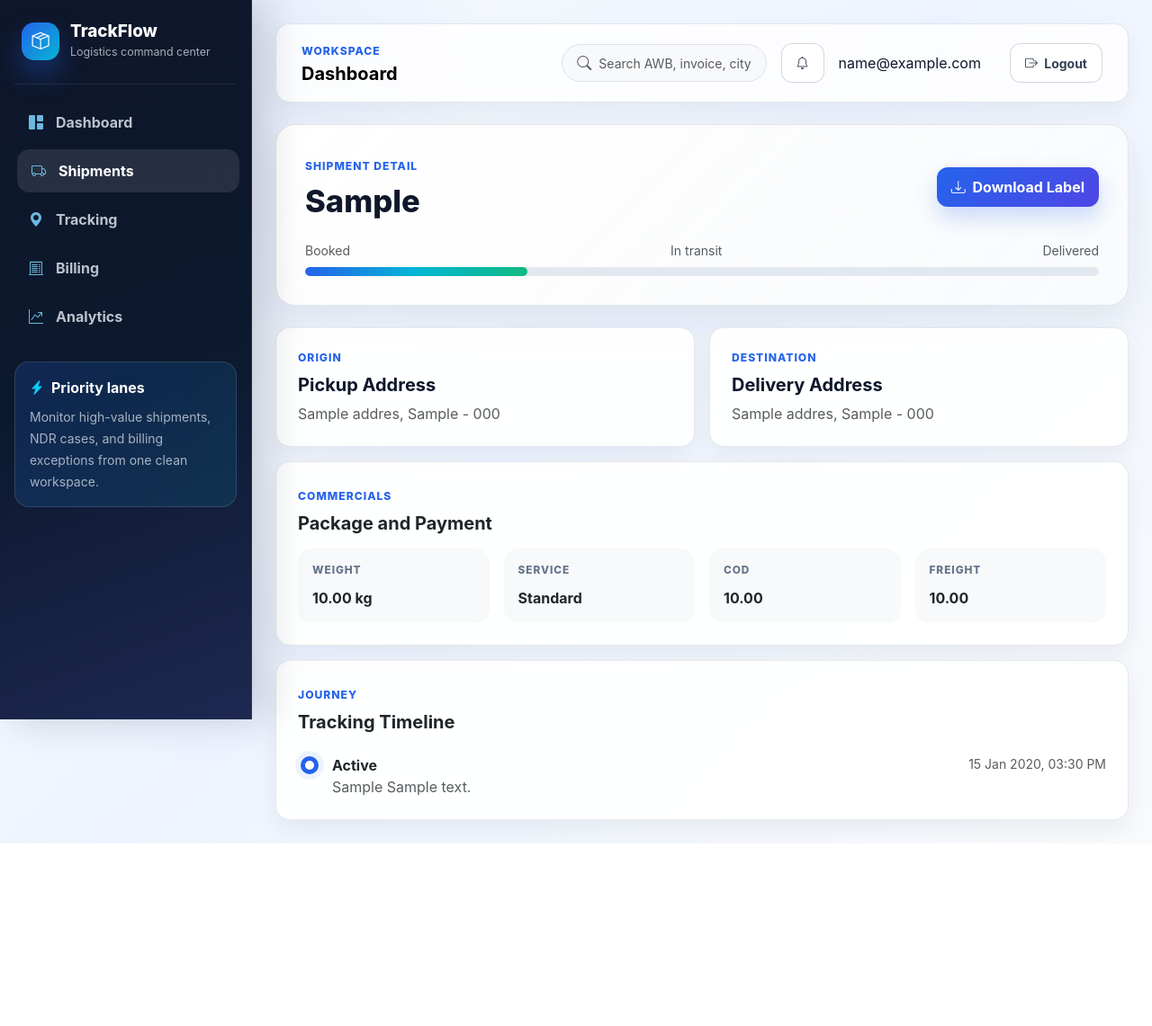
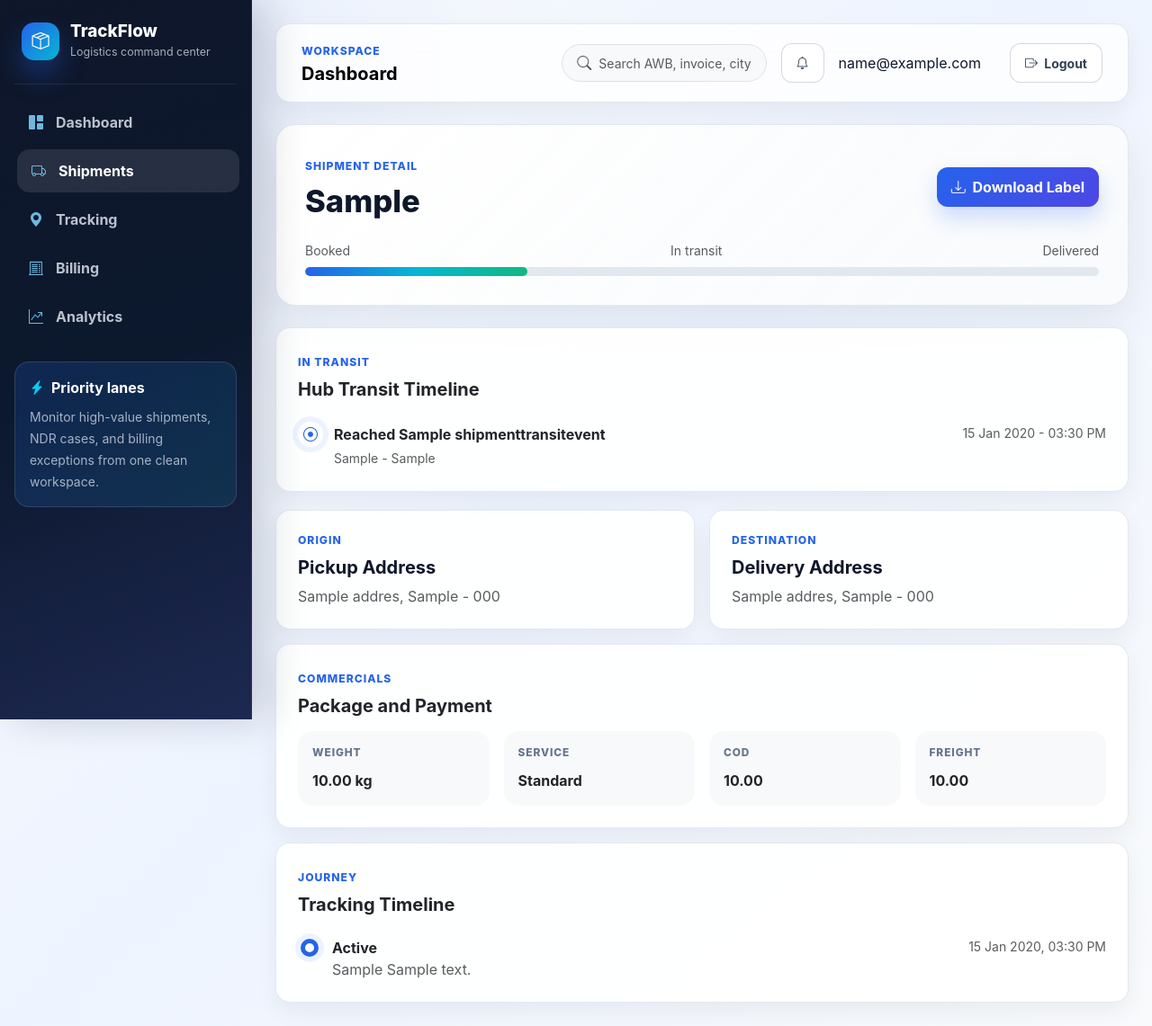
Before and after one commit to haizotechsolution/TrackFlow, a Django app: a page that uses templates/shipments/shipment_detail.html in a window 1280 px wide. Shown: the whole page at 90% size. Before the commit the page ends 938 px from the top, so only its background shows below. Run offline with Django 5.2, Linux system fonts and the light colour scheme; a user stored in the database is signed in; tables that the repository leaves empty hold one stand-in row (values such as "Sample post"); parts of the project's set-up code (start-up, migrations or seed data) failed here and were passed over.

Commit message:
Final commit

```diff
--- a/apps/shipments/views.py
+++ b/apps/shipments/views.py
@@ -1,6 +1,7 @@
 from django.http import FileResponse
 from django.contrib.auth.decorators import login_required
 from django.shortcuts import get_object_or_404, redirect, render
+from django.utils import timezone
 from django_fsm import can_proceed
 from rest_framework import request, viewsets
 from rest_framework.decorators import action
@@ -107,6 +108,44 @@ def scoped_shipments_for_user(user):
     return queryset.filter(merchant=user)
 
 
+def build_transit_timeline(shipment):
+    try:
+        transit_events = list(shipment.transit_events.all())
+    except Exception:
+        return [], True
+
+    current_time = timezone.now()
+    latest_event = None
+    for event in transit_events:
+        event.is_pending = event.event_timestamp > current_time
+        event.is_latest = False
+        event.is_completed = False
+        if event.is_pending:
+            event.timeline_label = f'Expected at {event.hub_name}'
+        elif event.event_type == 'REACHED_HUB':
+            event.timeline_label = f'Reached {event.hub_name}'
+        elif event.event_type == 'DEPARTED_HUB':
+            event.timeline_label = f'Departed {event.hub_name}'
+        elif event.event_type == 'ARRIVED_DESTINATION_HUB':
+            event.timeline_label = f'Arrived at {event.hub_name}'
+        elif event.event_type == 'OUT_FOR_DELIVERY':
+            event.timeline_label = f'Out for delivery from {event.hub_name}'
+        elif event.event_type == 'DELIVERED':
+            event.timeline_label = f'Delivered from {event.hub_name}'
+        else:
+            event.timeline_label = f'{event.get_event_type_display()} {event.hub_name}'
+        if not event.is_pending:
+            latest_event = event
+
+    if latest_event:
+        latest_event.is_latest = True
+
+    for event in transit_events:
+        event.is_completed = not event.is_pending and not event.is_latest
+
+    return transit_events, False
+
+
 @login_required(login_url='account-login-page')
 def shipment_list_page(request):
     shipments = scoped_shipments_for_user(request.user)
@@ -142,10 +181,22 @@ def shipment_list_page(request):
 @login_required(login_url='account-login-page')
 def shipment_detail_page(request, awb):
     shipment = get_object_or_404(
-        scoped_shipments_for_user(request.user).prefetch_related('tracking_events'),
+        scoped_shipments_for_user(request.user).prefetch_related(
+            'tracking_events',
+            'transit_events',
+        ),
         awb=awb,
     )
-    return render(request, 'shipments/shipment_detail.html', {'shipment': shipment})
+    transit_events, transit_timeline_failed = build_transit_timeline(shipment)
+    return render(
+        request,
+        'shipments/shipment_detail.html',
+        {
+            'shipment': shipment,
+            'transit_events': transit_events,
+            'transit_timeline_failed': transit_timeline_failed,
+        },
+    )
 
 
 @login_required(login_url='account-login-page')
--- a/apps/tracking/models.py
+++ b/apps/tracking/models.py
@@ -58,3 +58,40 @@ class TrackingLocation(models.Model):
 
     def __str__(self):
         return f"{self.shipment.awb} Location"
+
+
+class ShipmentTransitEvent(models.Model):
+    REACHED_HUB = 'REACHED_HUB'
+    DEPARTED_HUB = 'DEPARTED_HUB'
+    ARRIVED_DESTINATION_HUB = 'ARRIVED_DESTINATION_HUB'
+    OUT_FOR_DELIVERY = 'OUT_FOR_DELIVERY'
+    DELIVERED = 'DELIVERED'
+
+    EVENT_TYPE_CHOICES = [
+        (REACHED_HUB, 'Reached Hub'),
+        (DEPARTED_HUB, 'Departed Hub'),
+        (ARRIVED_DESTINATION_HUB, 'Arrived at Destination Hub'),
+        (OUT_FOR_DELIVERY, 'Out For Delivery'),
+        (DELIVERED, 'Delivered'),
+    ]
+
+    shipment = models.ForeignKey(
+        'shipments.Shipment',
+        on_delete=models.CASCADE,
+        related_name='transit_events'
+    )
+    hub_name = models.CharField(max_length=255)
+    city = models.CharField(max_length=100, blank=True)
+    event_type = models.CharField(max_length=40, choices=EVENT_TYPE_CHOICES)
+    event_timestamp = models.DateTimeField()
+    remarks = models.TextField(blank=True)
+    created_at = models.DateTimeField(auto_now_add=True)
+
+    class Meta:
+        ordering = ['event_timestamp', 'created_at']
+        indexes = [
+            models.Index(fields=['shipment', 'event_timestamp']),
+        ]
+
+    def __str__(self):
+        return f"{self.shipment.awb} - {self.get_event_type_display()} - {self.hub_name}"
--- a/config/settings.py
+++ b/config/settings.py
@@ -124,7 +124,7 @@ else:
             "ENGINE": DB_ENGINE,
             "NAME": env("DB_NAME", default="trackflow_db"),
             "USER": env("DB_USER", default="postgres"),
-            "PASSWORD": env("DB_PASSWORD", default="oracle"),
+            "PASSWORD": env("DB_PASSWORD", default="0718"),
             "HOST": env("DB_HOST", default="localhost"),
             "PORT": env("DB_PORT", default="5432"),
         }
@@ -308,7 +308,7 @@ WHATSAPP_TOKEN = env("WHATSAPP_TOKEN", default="")
 # ==========================================
 # MAPS
 # ==========================================
-GOOGLE_MAPS_API_KEY = env("GOOGLE_MAPS_API_KEY", default="")
+GOOGLE_MAPS_API_KEY = env("GOOGLE_MAPS_API_KEY", default="AIzaSyA69xGcmBQYt6JDbWMWq55AoZgUiRFho4w")
 
 # ==========================================
 # TEST SETTINGS
--- a/templates/shipments/shipment_detail.html
+++ b/templates/shipments/shipment_detail.html
@@ -18,7 +18,48 @@
         <div class="progress-rail"><span style="width: {% if shipment.status == 'DELIVERED' %}100{% elif shipment.status == 'IN_TRANSIT' or shipment.status == 'OUT_FOR_DELIVERY' %}68{% elif shipment.status == 'FAILED' or shipment.status == 'RTO' %}44{% else %}28{% endif %}%"></span></div>
       </div>
     </div>
-    <div class="row g-3">
+    <div class="card mt-3">
+      <div class="card-body p-4">
+        <span class="eyebrow">In Transit</span>
+        <h2 class="h5 fw-bold mt-2 mb-4">Hub Transit Timeline</h2>
+
+        {% if transit_timeline_failed %}
+          <div class="empty-state py-3">Transit updates are temporarily unavailable.</div>
+        {% elif transit_events %}
+          <div class="hub-transit-timeline">
+            {% for event in transit_events %}
+              <div class="hub-transit-item {% if event.is_latest %}is-active{% elif event.is_pending %}is-pending{% else %}is-complete{% endif %}">
+                <span class="hub-transit-icon">
+                  {% if event.is_pending %}
+                    <i class="bi bi-circle"></i>
+                  {% elif event.is_latest %}
+                    <i class="bi bi-record-circle"></i>
+                  {% else %}
+                    <i class="bi bi-check-circle-fill"></i>
+                  {% endif %}
+                </span>
+                <div class="hub-transit-content">
+                  <div class="d-flex flex-wrap justify-content-between gap-2">
+                    <strong>{{ event.timeline_label }}</strong>
+                    <span class="text-muted small">{{ event.event_timestamp|date:"d M Y - h:i A" }}</span>
+                  </div>
+                  {% if event.city or event.remarks %}
+                    <div class="text-muted small mt-1">
+                      {% if event.city %}{{ event.city }}{% endif %}
+                      {% if event.city and event.remarks %} - {% endif %}
+                      {% if event.remarks %}{{ event.remarks }}{% endif %}
+                    </div>
+                  {% endif %}
+                </div>
+              </div>
+            {% endfor %}
+          </div>
+        {% else %}
+          <div class="empty-state py-3">No transit updates available.</div>
+        {% endif %}
+      </div>
+    </div>
+    <div class="row g-3 mt-1">
       <div class="col-md-6"><div class="card card-body p-4 h-100"><span class="eyebrow">Origin</span><h2 class="h5 fw-bold mt-2">Pickup Address</h2><p class="mb-0 text-muted">{{ shipment.sender_address }}</p></div></div>
       <div class="col-md-6"><div class="card card-body p-4 h-100"><span class="eyebrow">Destination</span><h2 class="h5 fw-bold mt-2">Delivery Address</h2><p class="mb-0 text-muted">{{ shipment.receiver_address }}</p></div></div>
     </div>
@@ -55,4 +96,79 @@
       </div>
     </div>
   </main>
+  <style>
+    .hub-transit-timeline {
+      display: grid;
+      gap: 0;
+    }
+
+    .hub-transit-item {
+      position: relative;
+      display: grid;
+      grid-template-columns: 28px minmax(0, 1fr);
+      gap: 12px;
+      padding-bottom: 20px;
+    }
+
+    .hub-transit-item:last-child {
+      padding-bottom: 0;
+    }
+
+    .hub-transit-item::before {
+      content: "";
+      position: absolute;
+      left: 13px;
+      top: 28px;
+      bottom: 0;
+      width: 2px;
+      background: var(--tf-slate-200);
+    }
+
+    .hub-transit-item:last-child::before {
+      display: none;
+    }
+
+    .hub-transit-icon {
+      position: relative;
+      z-index: 1;
+      display: grid;
+      place-items: center;
+      width: 28px;
+      height: 28px;
+      border-radius: 999px;
+      background: var(--tf-white);
+      color: var(--tf-emerald);
+      font-size: 1rem;
+    }
+
+    .hub-transit-item.is-active .hub-transit-icon {
+      color: var(--tf-blue);
+      box-shadow: 0 0 0 6px rgba(37, 99, 235, 0.08);
+    }
+
+    .hub-transit-item.is-pending .hub-transit-icon {
+      color: var(--tf-slate-500);
+    }
+
+    .hub-transit-content {
+      min-width: 0;
+      padding: 2px 0;
+    }
+
+    @media (max-width: 575px) {
+      .hub-transit-item {
+        grid-template-columns: 24px minmax(0, 1fr);
+        gap: 10px;
+      }
+
+      .hub-transit-icon {
+        width: 24px;
+        height: 24px;
+      }
+
+      .hub-transit-item::before {
+        left: 11px;
+      }
+    }
+  </style>
 {% endblock %}
```
Also changed, not shown: apps/tracking/admin.py (+26 -1 lines), apps/tracking/migrations/0003_shipmenttransitevent.py (added), 3 other files.
